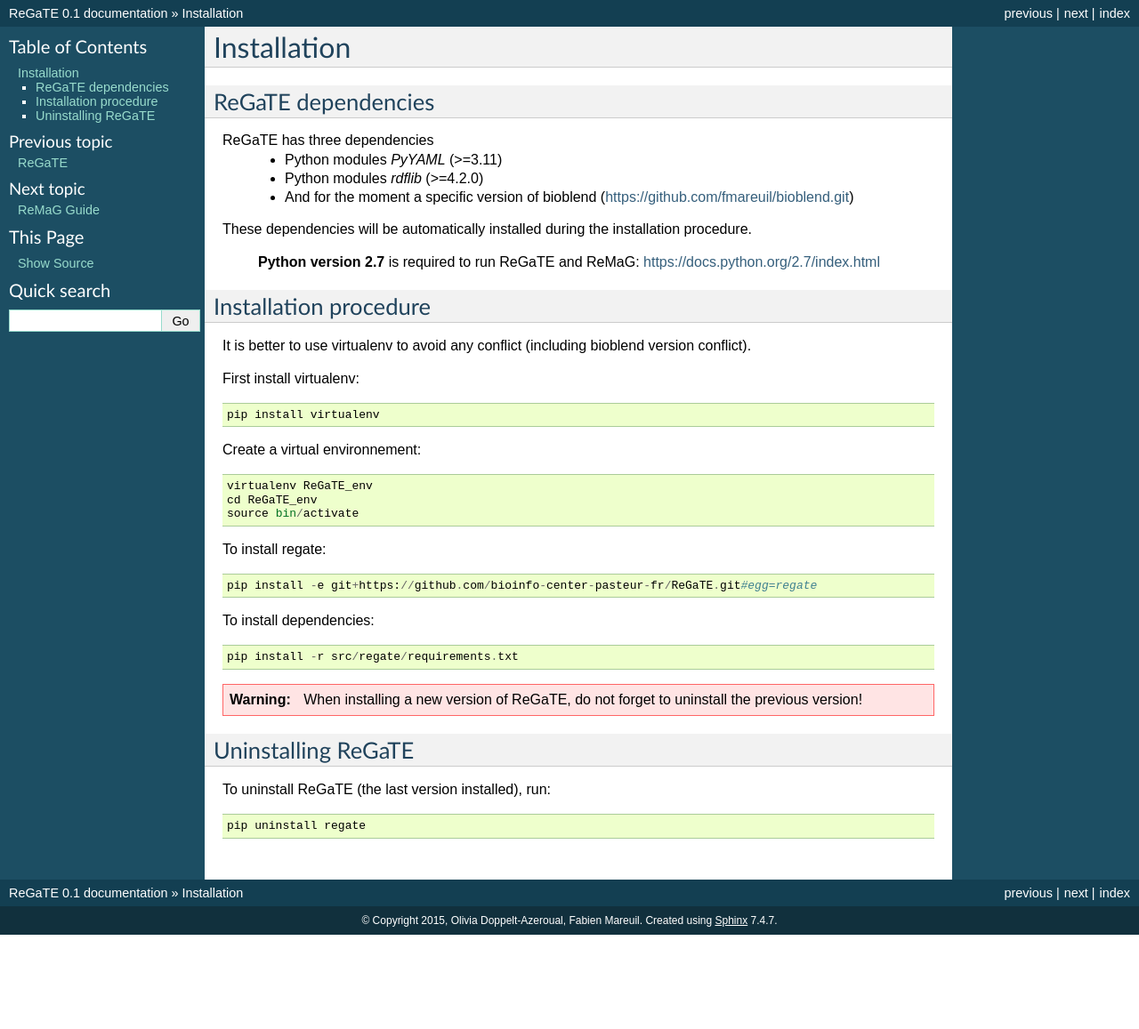
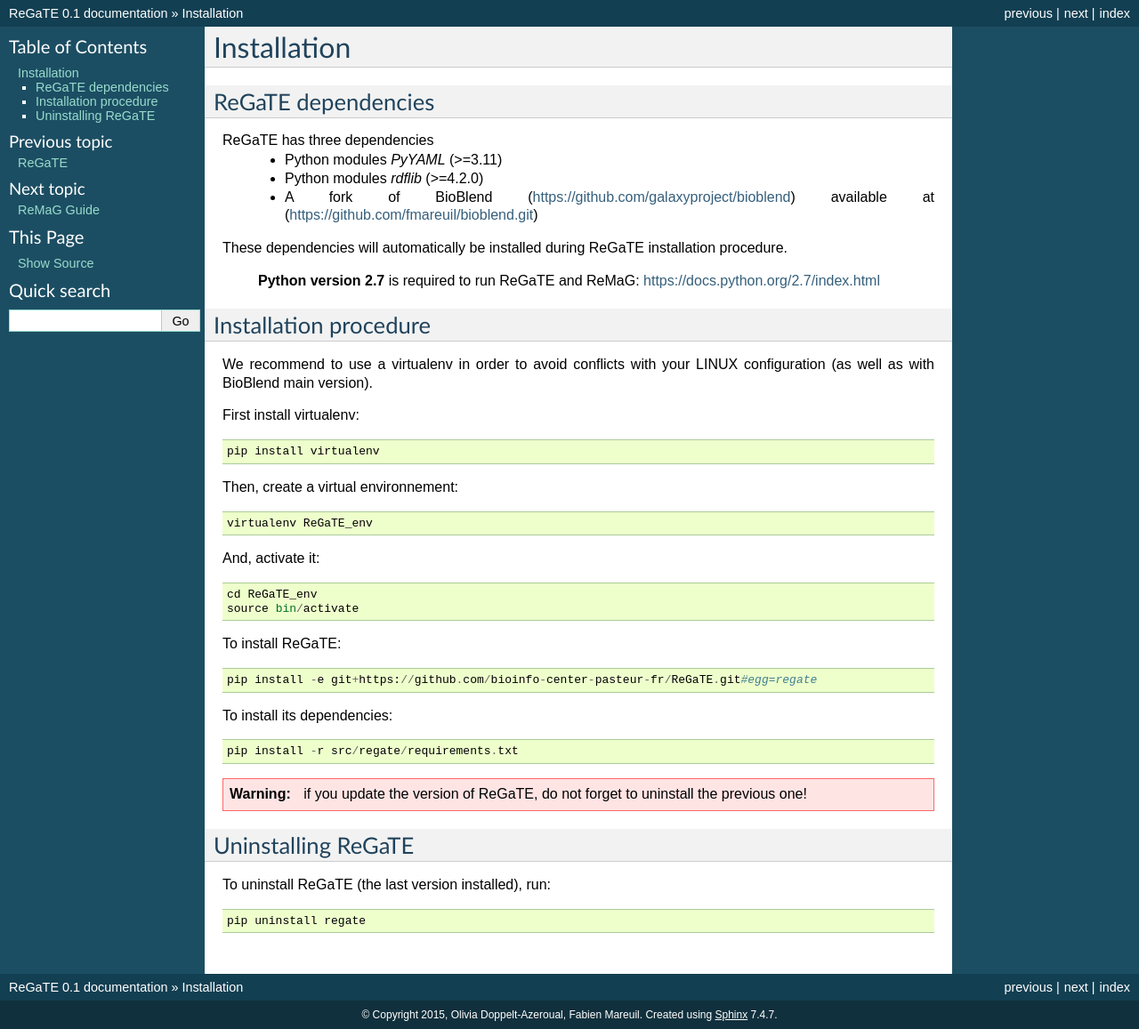
Before and after one commit to C3BI-pasteur-fr/ReGaTE, a Sphinx documentation site: the page built from doc/installation.rst, in a window 1280 px wide. Shown: the whole page at 89% size. Built offline with Sphinx 7.4.7, drawn with Linux system fonts in a browser that asks for light colours; before the commit the page ends 1051 px from its top, so only the background shows below that.

Commit message:
Update installation.rst

```diff
--- a/doc/installation.rst
+++ b/doc/installation.rst
@@ -17,38 +17,40 @@ ReGaTE dependencies
 ReGaTE has three dependencies
  - Python modules *PyYAML* (>=3.11)
  - Python modules *rdflib* (>=4.2.0)
- - And for the moment a specific version of bioblend (https://github.com/fmareuil/bioblend.git)
+ - A fork of BioBlend (https://github.com/galaxyproject/bioblend) available at (https://github.com/fmareuil/bioblend.git)
 
-These dependencies will be automatically installed during the installation procedure.
+These dependencies will automatically be installed during ReGaTE installation procedure.
 
  **Python version 2.7** is required to run ReGaTE and ReMaG: https://docs.python.org/2.7/index.html
 
 
 Installation procedure
 ======================
-It is better to use virtualenv to avoid any conflict (including bioblend version conflict).
+We recommend to use a virtualenv in order to avoid conflicts with your LINUX configuration (as well as with BioBlend main version).
 
 First install virtualenv::
 
     pip install virtualenv
 
-Create a virtual environnement::
+Then, create a virtual environnement::
 
     virtualenv ReGaTE_env
+And, activate it::
+
     cd ReGaTE_env
     source bin/activate
 
-To install regate::
+To install ReGaTE::
 
     pip install -e git+https://github.com/bioinfo-center-pasteur-fr/ReGaTE.git#egg=regate
 
-To install dependencies::
+To install its dependencies::
 
     pip install -r src/regate/requirements.txt
 
 
 .. warning::
-  When installing a new version of ReGaTE, do not forget to uninstall the previous version!
+  if you update the version of ReGaTE, do not forget to uninstall the previous one!
 
 Uninstalling ReGaTE
 ========================
```
